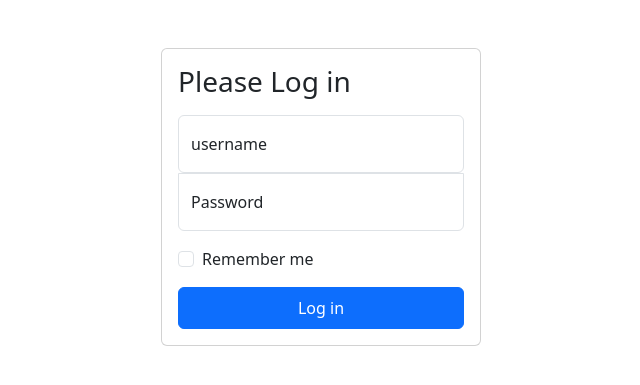
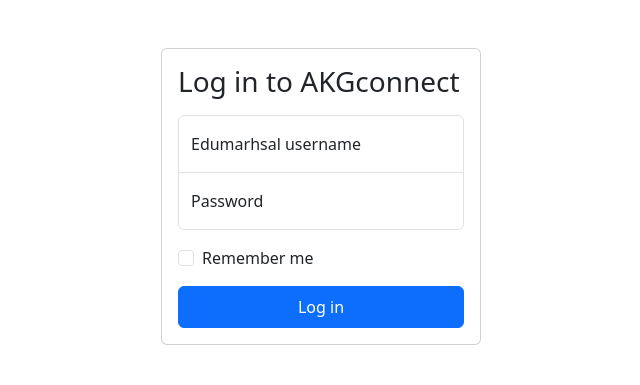
Before and after one commit to xyferr/AKG-connect, a Django app: page /auth/login/ in a window 1280 px wide. Shown: the top 385 px of the page, without its empty margins (319-959 px from the left). Run offline with Django 4.2, Linux system fonts and the light colour scheme.

Commit message:
username type text

```diff
--- a/templates/authentication/login.html
+++ b/templates/authentication/login.html
@@ -1,7 +1,7 @@
 {% extends "base.html" %}
 {% load static %}
 
-{% block title %}Login{% endblock title %}
+{% block title %}AKGconnect{% endblock title %}
 
 {% block head %}
 <link rel="stylesheet" href="{% static 'css/login.css' %}">
@@ -19,14 +19,14 @@
     <form method="post" action="{% url 'login' %}">
         {% csrf_token %}
 
-      <h1 class="h3 mb-3 fw-normal">Please Log in</h1>
+      <h1 class="h3 mb-3 fw-normal">Log in to AKGconnect</h1>
 
       <div class="form-floating">
-        <input type="number" class="form-control" id="floatingInput" placeholder="username" name="username" value="{{ fieldValues.username }}">
-        <label for="floatingInput">username</label>
+        <input type="text" class="form-control" id="username" placeholder="username" name="username" value="{{ fieldValues.username }}">
+        <label for="floatingInput">Edumarhsal username</label>
       </div>
       <div class="form-floating">
-        <input type="password" class="form-control" id="floatingPassword" placeholder="Password" name="password" value="{{ fieldValues.password }}">
+        <input type="password" class="form-control" id="password" placeholder="Password" name="password" value="{{ fieldValues.password }}">
         <label for="floatingPassword">Password</label>
       </div>
 
```
